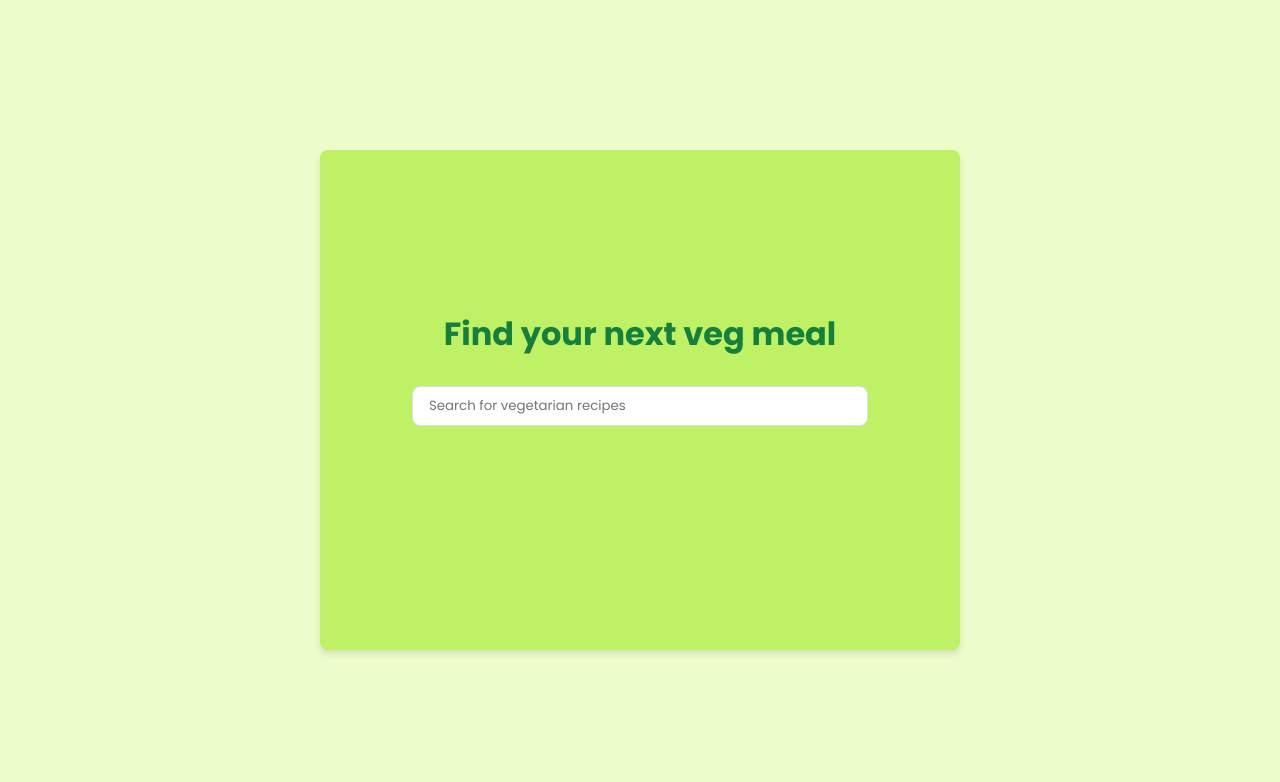
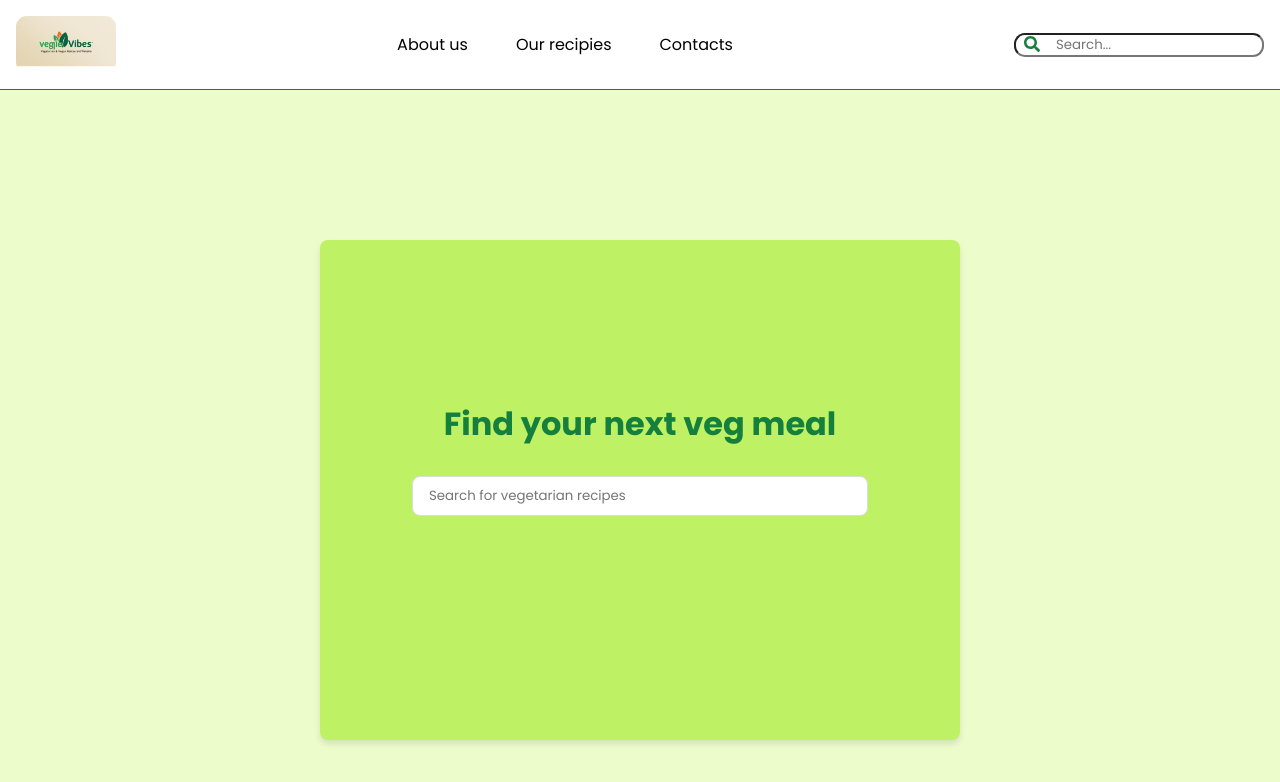
Before and after one commit to EliaGiolli/VeggieVibes, a React (Vite) app: page /Search4Recipies in a window 1280 px wide. Shown: the top 782 px of the page. Built offline with nearby package versions, Linux system fonts and the light colour scheme.

Commit message:
Add files via upload

```diff
--- a/src/App.jsx
+++ b/src/App.jsx
@@ -3,6 +3,7 @@ import { Route, Routes, Navigate} from "react-router-dom"
 import LoginPage from "./Pages/LoginPage"
 import Search4Recipies from "./components/Search4Recipies"
 import ErrorPage from './Pages/ErrorPage'
+import Navbar from "./components/Navbar"
 import RecipeDetails from './components/RecipiesCards'
 
 function App() {
@@ -11,6 +12,7 @@ function App() {
    <>
       <Routes>
         <Route path="/" element={<Navigate to="/login" />} />
+        <Route path='/Navbar' element={<Navbar />} />
         <Route path="/login" element={<LoginPage />} />
         <Route path="/error" element={<ErrorPage />} />
         <Route path="/Search4Recipies" element={<Search4Recipies />} />
--- a/src/components/Navbar.css
+++ b/src/components/Navbar.css
@@ -0,0 +1,64 @@
+.nav-container{
+    width: 100%;
+    max-height: 100px;
+    border-bottom: 1px solid #15803d;;
+    background-color: white;
+    display: flex;
+    justify-content: space-between;
+    align-items: center;
+    padding: 1rem;
+    position: sticky;
+    top: 0;
+}
+
+.logo{
+    max-height: 100px;
+    max-width: 100px;
+    border-radius: 11px;
+    cursor:pointer;
+}
+
+.nav-links {
+    flex-grow: 1;
+    display: flex;
+    justify-content: center;
+}
+
+.nav-links ul{
+    list-style-type: none;
+    padding: 0;
+    margin: 0;
+    display: flex;
+    gap: 2rem;
+}
+
+.about, .recipies-page, .contacts{
+    cursor: pointer;
+    padding: 0.5rem;
+    transition: background-color 0.3s;
+}
+
+.about:hover, .recipies-page:hover, .contacts:hover {
+    background-color: #d1fae5;
+    color: #15803d;
+    border-radius: 11px;
+}
+
+.nav-input-div{
+    position: relative;
+    width: 250px;
+}
+
+.nav-input{
+    padding-left: 2.5rem;
+    width: 100%;
+    border-radius: 11px;
+}
+
+.nav-icon{
+    position: absolute;
+    left: 10px;
+    top: 50%;
+    transform: translateY(-50%);
+    color: #15803d;
+}
--- a/src/components/Navbar.jsx
+++ b/src/components/Navbar.jsx
@@ -1,9 +1,22 @@
 import React from 'react'
+import { FaSearch } from "react-icons/fa";
+import './Navbar.css'
 
 function Navbar() {
   return (
     <nav className='nav-container'>
-
+      <img src="/VeggieVibesLogo.png" alt="VeggieVibes logo" className='logo' />
+      <div className='nav-links'>
+        <ul>
+          <li className='about'>About us</li>
+          <li className='recipies-page'>Our recipies</li>
+          <li className='contacts'>Contacts</li>
+        </ul>
+      </div>
+      <div className='nav-input-div'>
+          <FaSearch className='nav-icon' />
+          <input type="text" className='nav-input' placeholder="Search..."  />
+      </div>
     </nav>
   )
 }
```
Also changed, not shown: 1 other file (tests, documents, lock files or other folders).
